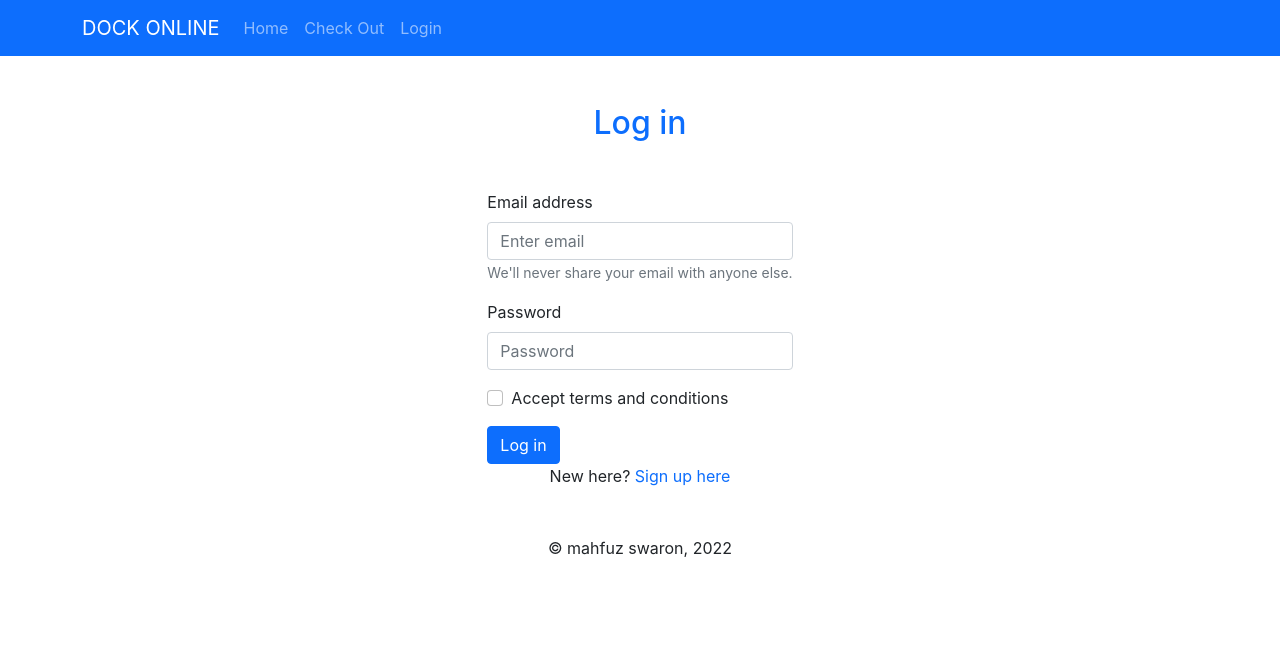
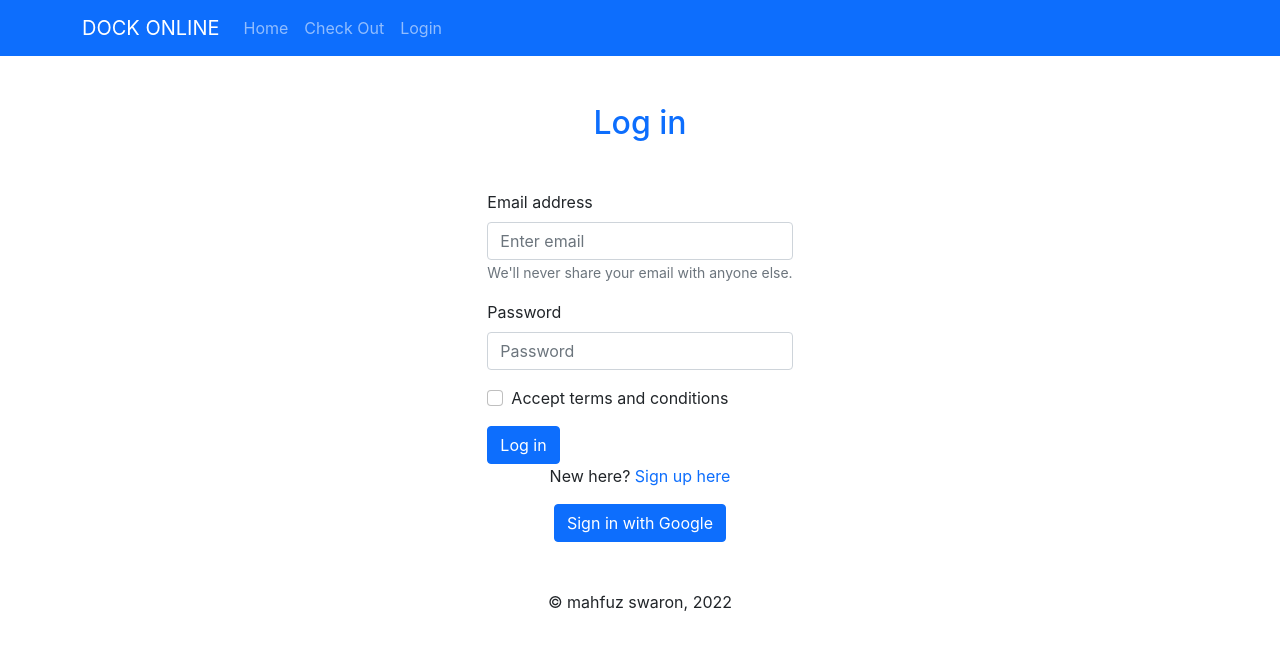
Before and after one commit to mahfuzswaron/emajohn-server-side, a React (Create React App) app: page /login in a window 1280 px wide. Shown: the top 650 px of the page. Built offline with nearby package versions, Linux system fonts and the light colour scheme; no server answers.

Commit message:
sign in with google done

```diff
--- a/src/components/shared/Login/Login.js
+++ b/src/components/shared/Login/Login.js
@@ -3,6 +3,7 @@ import { Link, useLocation, useNavigate } from 'react-router-dom';
 import { Form, Button } from 'react-bootstrap';
 import { useSignInWithEmailAndPassword } from 'react-firebase-hooks/auth';
 import auth from '../../shared/Firebase/Firebase.init';
+import SocialLogin from '../SocialLogin/SocialLogin';
 
 const Login = () => {
     const [
@@ -66,7 +67,9 @@ const Login = () => {
             </Form>
             </div>
             <p className='text-center'>New here? <Link className='text-decoration-none' to='/signup'>Sign up here</Link> </p>
-
+            <div className='d-flex justify-content-center mx-auto'>
+            <SocialLogin></SocialLogin>
+            </div>
         </div>
     );
 };
--- /dev/null
+++ b/src/components/shared/SocialLogin/SocialLogin.js
@@ -0,0 +1,40 @@
+import React from 'react';
+import { Button } from 'react-bootstrap';
+import auth from '../Firebase/Firebase.init';
+import { useAuthState, useSignInWithGoogle } from 'react-firebase-hooks/auth';
+import { useLocation, useNavigate } from 'react-router-dom';
+const SocialLogin = () => {
+    const [signInWithGoogle, user, loading, error] = useSignInWithGoogle(auth);
+    const navigate = useNavigate();
+    const location = useLocation();
+    const from = location.state?.from?.pathname || '/';
+
+    if(user){
+        return <p>user logged in</p>
+    }
+    if(loading){
+        return <p>Loading...</p>
+    }
+    if(error){
+        console.log(error.message);
+        return;
+    }
+
+
+    const handleGoogleSignIn = async(e)=>{
+        e.preventDefault();
+
+        await signInWithGoogle();
+        await navigate(from, {replace: true});
+
+
+    }
+
+    return (
+        <div>
+            <Button className='' onClick={(e)=> handleGoogleSignIn(e)} veriant="info">Sign in with Google</Button>
+        </div>
+    );
+};
+
+export default SocialLogin;
```
